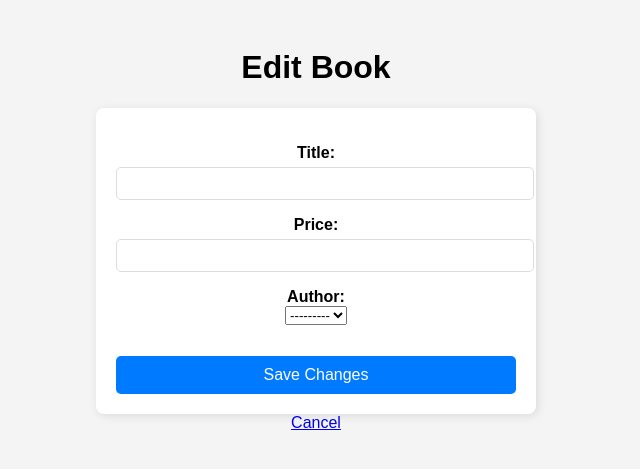
After one commit to sujalamatya/cloco-nepal-internship-2025, a Django app: template 2025-02-25/bookstoreMain/bookstore/templates/bookstore/edit_book.html in a window 1280 px wide. The commit adds this page. Shown: the top 469 px of the page, without its empty margins (324-964 px from the left). Run offline with Django 5.2, Linux system fonts and the light colour scheme; the template is opened without the code that fills it: values that come from a table or form of the project are taken from there, others are empty.

Commit message:
feat: books CRUD

```diff
--- /dev/null
+++ b/2025-02-25/bookstoreMain/bookstore/templates/bookstore/edit_book.html
@@ -0,0 +1,58 @@
+<!DOCTYPE html>
+<html lang="en">
+  <head>
+    <meta charset="UTF-8" />
+    <meta name="viewport" content="width=device-width, initial-scale=1.0" />
+    <title>Edit Book</title>
+    <style>
+      body {
+        font-family: Arial, sans-serif;
+        text-align: center;
+        background-color: #f4f4f4;
+        padding: 20px;
+      }
+      form {
+        background: white;
+        max-width: 400px;
+        margin: auto;
+        padding: 20px;
+        border-radius: 8px;
+        box-shadow: 2px 2px 10px rgba(0, 0, 0, 0.1);
+      }
+      label {
+        display: block;
+        margin-top: 10px;
+        font-weight: bold;
+      }
+      input {
+        width: 100%;
+        padding: 8px;
+        margin-top: 5px;
+        border-radius: 5px;
+        border: 1px solid #ddd;
+      }
+      button {
+        margin-top: 15px;
+        background-color: #007bff;
+        color: white;
+        border: none;
+        padding: 10px;
+        width: 100%;
+        font-size: 16px;
+        cursor: pointer;
+        border-radius: 5px;
+      }
+      button:hover {
+        background-color: #0056b3;
+      }
+    </style>
+  </head>
+  <body>
+    <h1>Edit Book</h1>
+    <form method="post">
+      {% csrf_token %} {{ form.as_p }}
+      <button type="submit">Save Changes</button>
+    </form>
+    <a href="{% url 'book_list' %}">Cancel</a>
+  </body>
+</html>
--- a/2025-02-25/bookstoreMain/bookstore/urls.py
+++ b/2025-02-25/bookstoreMain/bookstore/urls.py
@@ -1,5 +1,5 @@
 from django.urls import path
-from .views import author_list,book_list,add_book,add_author,edit_author,delete_author
+from .views import author_list,book_list,add_book,add_author,edit_author,delete_author,edit_book,delete_book
 from . import views
 
 urlpatterns = [
@@ -10,4 +10,6 @@ urlpatterns = [
     path("authors/add/", add_author, name="add_author"),
     path('authors/edit/<int:author_id>/', edit_author, name='edit_author'),
     path('authors/delete/<int:author_id>/',delete_author, name='delete_author'),
+    path('books/edit/<int:book_id>/', edit_book, name='edit_book'),
+    path('books/delete/<int:book_id>/', delete_book, name='delete_book'),
 ]
```
Also changed, not shown: 2025-02-25/bookstoreMain/bookstore/templates/bookstore/book_list.html (+20 -4 lines), 2025-02-25/bookstoreMain/bookstore/templates/bookstore/index.html (+8 -0 lines), 2025-02-25/bookstoreMain/bookstore/views.py (+20 -0 lines).
